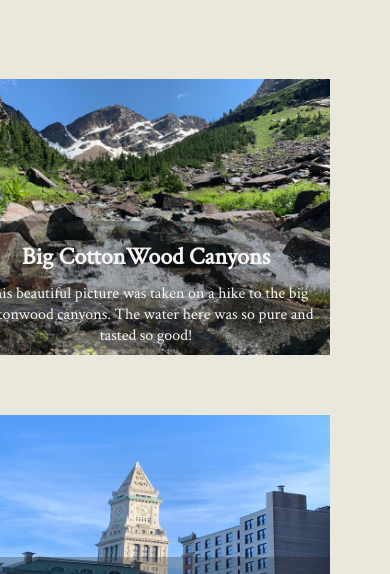
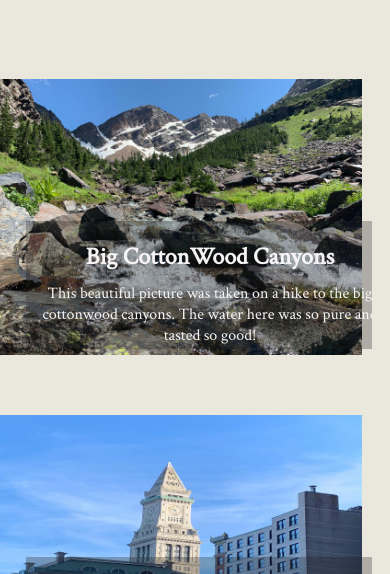
Before and after one commit to bhoomikamadhukar/PersonalWebsite, a website: page html/travel.html in a window 390 px wide. Shown: the part 237-811 px from the top of the page. Drawn offline with nearby package versions, Linux system fonts and the light colour scheme.

Commit message:
adjust css

```diff
--- a/css/travel.css
+++ b/css/travel.css
@@ -187,10 +187,15 @@ body {
         font-size: 2rem;
     }
     .pictures{
-        margin-left: -3rem;
+        margin-left: -1rem;
 
     }
-    .pictures img{
-      width:100%;
+    .description{
+      margin-left: 2rem;
     }
+    .pictures img {
+      margin-top: 8px;
+      vertical-align: middle;
+      width: 100%;
   }
+  }
```
